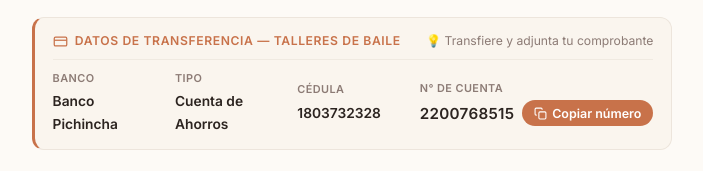
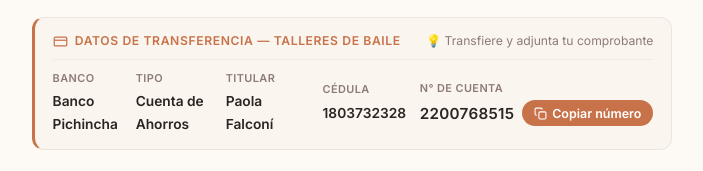
Before and after one commit to Sparrow-Hub-92/funding-anahi, a Next.js app: page /clase/clase-1 in a window 1280 px wide. Shown: the part 629-800 px from the top of the page, without its empty margins (288-991 px from the left). Built offline with nearby package versions, Linux system fonts and the light colour scheme; no server answers.

Commit message:
feat(form): add Titular field to workshop transfer details card

```diff
--- a/app/clase/[tipo]/page.tsx
+++ b/app/clase/[tipo]/page.tsx
@@ -313,6 +313,10 @@ export default function ClasePage() {
               <span className="transfer-cell-val">Cuenta de Ahorros</span>
             </div>
             <div className="transfer-cell">
+              <span className="transfer-cell-label">Titular</span>
+              <span className="transfer-cell-val">Paola Falconí</span>
+            </div>
+            <div className="transfer-cell">
               <span className="transfer-cell-label">Cédula</span>
               <span className="transfer-cell-val">1803732328</span>
             </div>
--- a/app/globals.css
+++ b/app/globals.css
@@ -1211,7 +1211,7 @@ h1, h2, h3 {
 
 .transfer-grid-compact {
   display: grid;
-  grid-template-columns: 1fr 1fr 1fr 1.3fr;
+  grid-template-columns: 1fr 1.1fr 1.2fr 1fr 1.4fr;
   gap: 0.4rem 0.85rem;
   align-items: center;
 }
```
